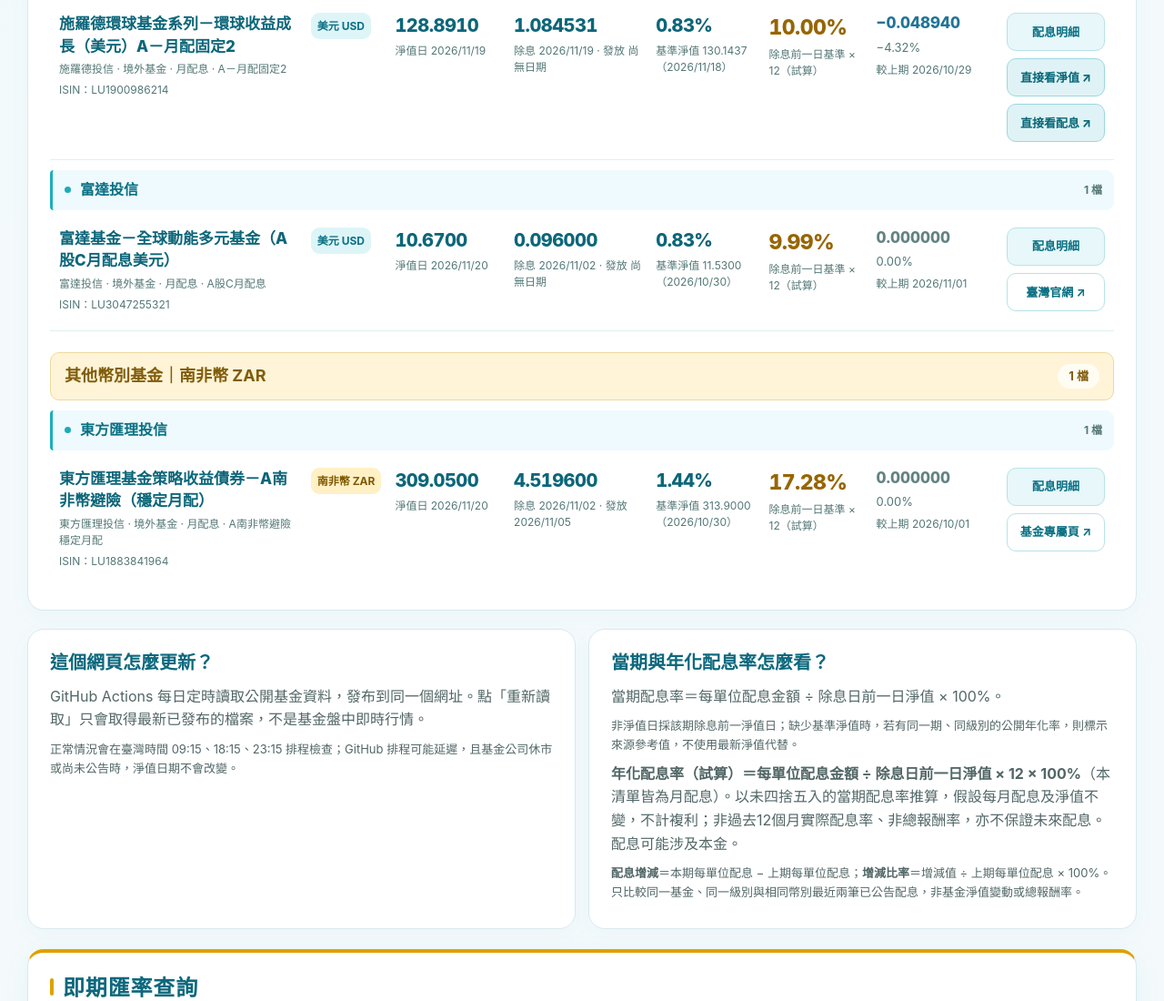
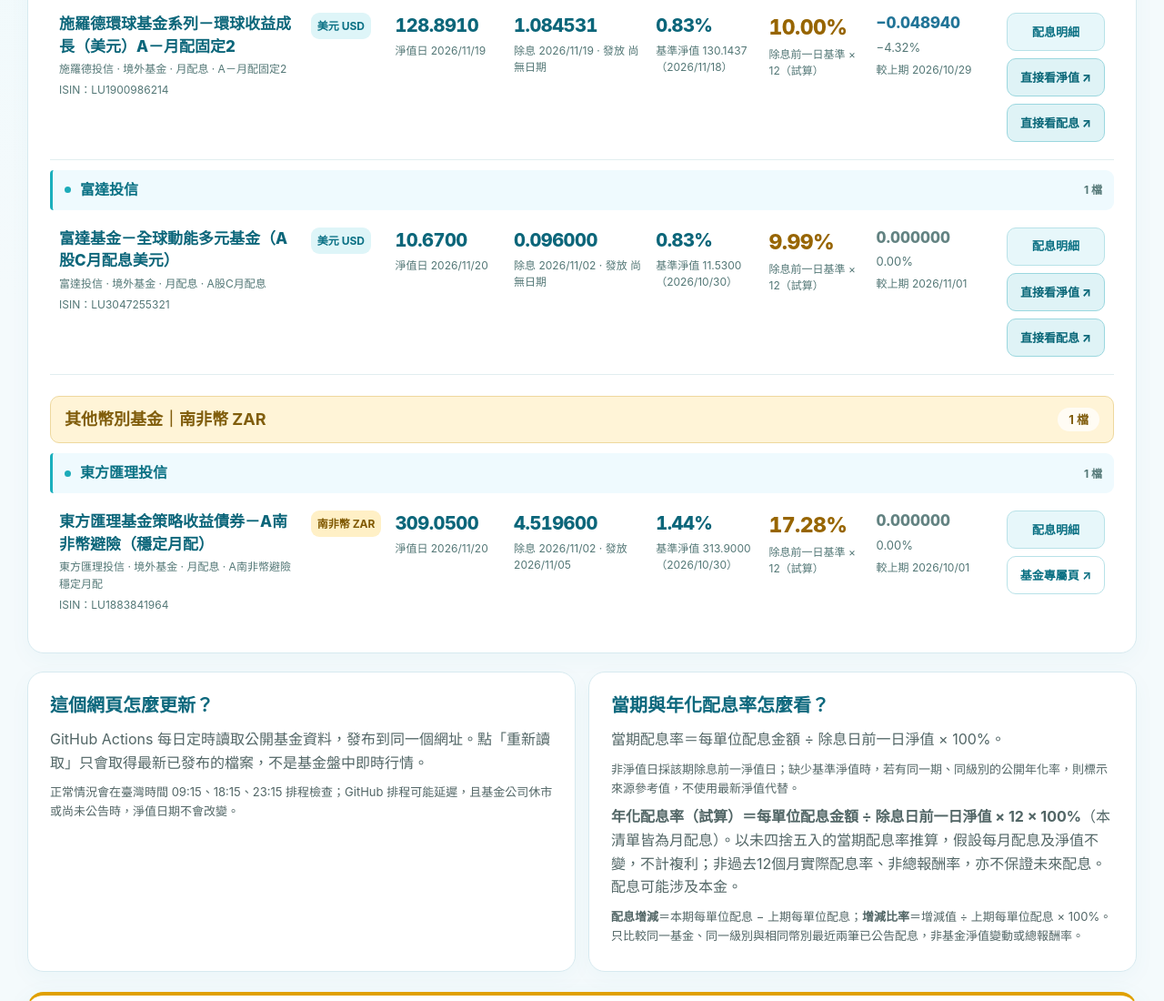
Before and after one commit to c87038-droid/fund-radar, a plain HTML site: page index.html in a window 1280 px wide. Shown: the part 1996-3096 px from the top of the page at 91% size. Drawn offline with Linux system fonts and the light colour scheme.

Commit message:
Add files via upload

```diff
--- a/index.html
+++ b/index.html
@@ -214,7 +214,7 @@ a{color:#086e84}
 .excel-export:disabled{opacity:.48;cursor:not-allowed}
 @media(max-width:540px){.title-actions{width:100%;display:grid;grid-template-columns:1fr;gap:9px}.title-actions .btn{width:100%}}
 
-/* 三檔基金：手機與電腦版皆能直接點選淨值、配息網頁，無需下載 PDF。 */
+/* 四檔基金：手機與電腦版皆能直接點選淨值、配息網頁，無需下載 PDF。 */
 .fund-actions .direct-data-link{background:#dff3f6;border:1px solid #9bd7df;color:#096778;font-weight:800}
 .fund-actions .direct-data-link:hover{background:#c4eaf0}
 .detail-actions .direct-data-link{font-weight:850;text-decoration:underline;text-underline-offset:3px;color:#08697b}
@@ -343,7 +343,7 @@ const OFFICIAL = Object.freeze({
 });
 // 直接查詢指定基金級別的網頁版淨值與配息。已逐一核對級別與幣別。
 // MoneyDJ 為第三方資訊網站，非基金公司官網；不需要另外下載 PDF。
-// 境內瀚亞使用 a1/a5；境外施羅德與摩根使用 b1/b5，勿混用級別。
+// 境內瀚亞使用 a1/a5；境外施羅德、摩根與富達使用 b1/b5，勿混用級別。
 const DIRECT_FUND_PAGES = Object.freeze({
   "LU2347655073": Object.freeze({
     nav: 'https://m.moneydj.com/b1.aspx?a=JFZN3',
@@ -356,6 +356,10 @@ const DIRECT_FUND_PAGES = Object.freeze({
   "LU1900986214": Object.freeze({
     nav: 'https://m.moneydj.com/b1.aspx?a=PYZW3',
     dividend: 'https://m.moneydj.com/b5.aspx?a=PYZW3'
+  }),
+  "LU3047255321": Object.freeze({
+    nav: 'https://m.moneydj.com/b1.aspx?a=FTZA67',
+    dividend: 'https://m.moneydj.com/B5.aspx?a=FTZA67'
   })
 });
 function directFundAnchor(f,kind){
```
Also changed, not shown: 使用說明.txt.
